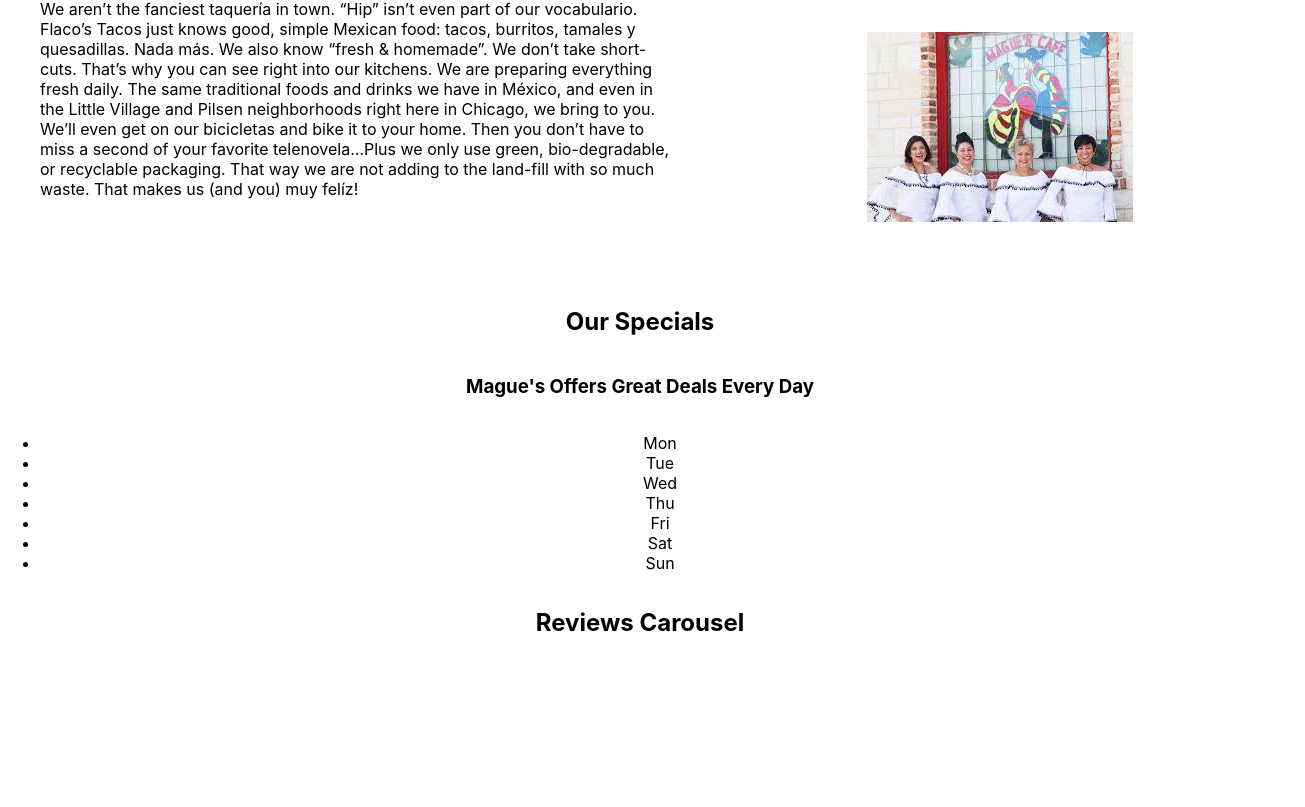
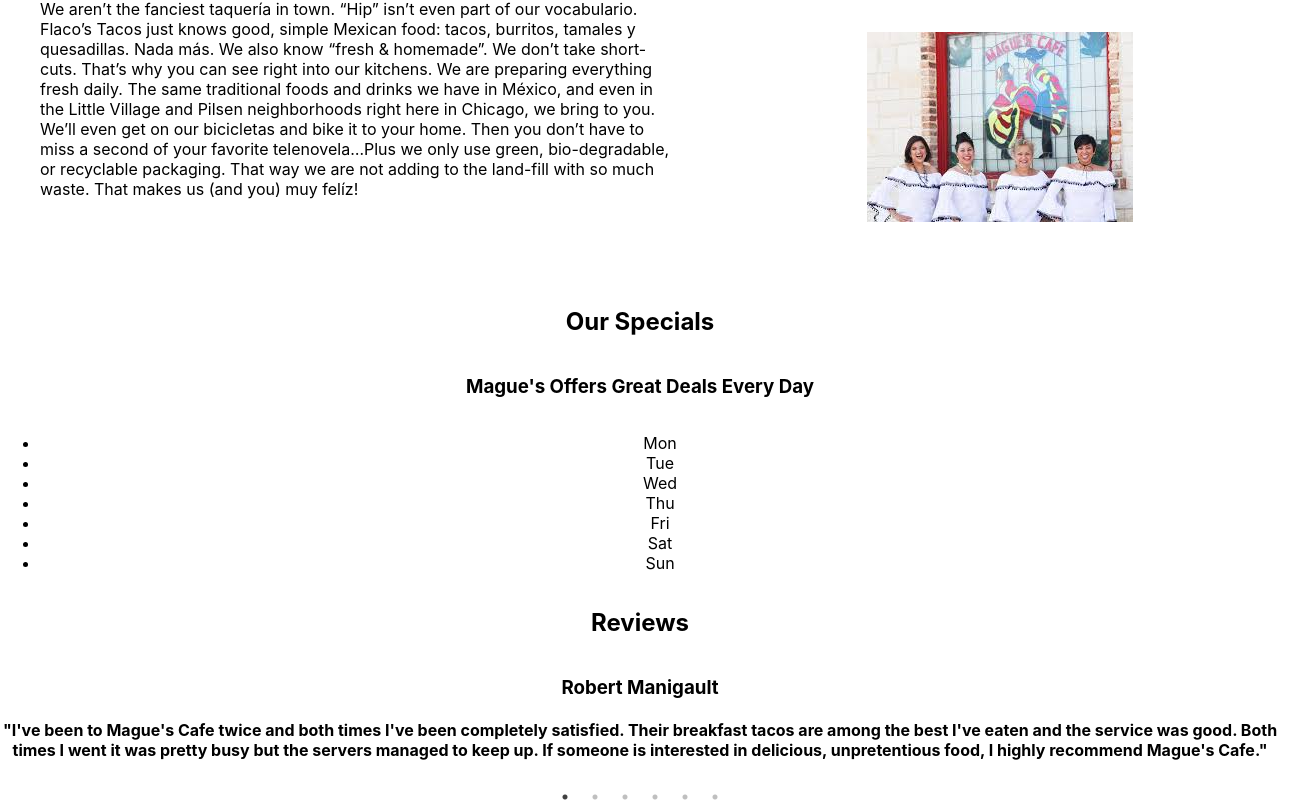
Before and after one commit to KevinRay13/magues-cafe, a React (Create React App) app: page /#/ in a window 1280 px wide. Shown: the part 923-1730 px from the top of the page, 1305 px wide, since content can reach past the window. Before the commit the page ends 1580 px from the top, so only its background shows below. Built offline with nearby package versions, Linux system fonts and the light colour scheme.

Commit message:
Reviews carousel added with content filled out

```diff
--- a/package.json
+++ b/package.json
@@ -7,7 +7,9 @@
     "react": "^16.8.6",
     "react-dom": "^16.8.6",
     "react-router-dom": "^5.0.1",
-    "react-scripts": "3.0.1"
+    "react-scripts": "3.0.1",
+    "react-slick": "^0.24.0",
+    "slick-carousel": "^1.8.1"
   },
   "scripts": {
     "start": "react-scripts start",
--- a/src/components/home/Home.js
+++ b/src/components/home/Home.js
@@ -1,6 +1,7 @@
 import React, { Component } from 'react';
 
 import './home.scss';
+import Reviews from './Reviews';
 
 class Home extends Component {
   render() {
@@ -53,7 +54,9 @@ class Home extends Component {
             </ul>
           </div>
           <div>
-            <h2>Reviews Carousel</h2>
+            <h2>Reviews</h2>
+
+            <Reviews />
           </div>
         </div>
       </div>
--- /dev/null
+++ b/src/components/home/Reviews.js
@@ -0,0 +1,70 @@
+import React from 'react';
+import Slider from 'react-slick';
+import './home.scss';
+
+class Reviews extends React.Component {
+  render() {
+    var settings = {
+      dots: true,
+      infinite: true,
+      speed: 500,
+      slidesToShow: 1,
+      slidesToScroll: 1,
+      swipeToSlide: true,
+      autoplay: true,
+      autoplaySpeed: 7000
+    };
+    return (
+      <Slider {...settings}>
+        <div>
+          <h3>Robert Manigault</h3>
+          <h4>
+            "I've been to Mague's Cafe twice and both times I've been completely
+            satisfied. Their breakfast tacos are among the best I've eaten and
+            the service was good. Both times I went it was pretty busy but the
+            servers managed to keep up. If someone is interested in delicious,
+            unpretentious food, I highly recommend Mague's Cafe."
+          </h4>
+        </div>
+        <div>
+          <h3>Lupina Vela</h3>
+          <h4>
+            "Fast! Delicious! Clean! I really enjoyed and recommend the huevos
+            rancheros."
+          </h4>
+        </div>
+        <div>
+          <h3>Robert Tucker</h3>
+          <h4>
+            "The breakfast is absolutely great from the breakfast tacos to the
+            breakfast plates! I go every Saturday for breakfast and Sunday tacos
+            to go. BEST IN TOWN!"
+          </h4>
+        </div>
+        <div>
+          <h3>Star West</h3>
+          <h4>
+            "Amazing authentic homemade food! Best Mexican food in South Central
+            Texas!!! Must Go Best Food in Boerne!! Or even San Antonio ⭐️ ⭐️
+            ⭐️ ⭐️ ⭐️ ⭐️"
+          </h4>
+        </div>
+        <div>
+          <h3>Lupe Lozano</h3>
+          <h4>
+            "Los huevos rancheros con papas a la mexicana ,frijolitos con
+            chorizo y sus tortillas echas a mano son deliciosos 😋🙋🏽"
+          </h4>
+        </div>
+        <div>
+          <h3>Sherri Yates</h3>
+          <h4>
+            "if you haven't had their shrimp cocktail, you haven't lived. Best
+            ever. Just had one and so good. Fish is good too"
+          </h4>
+        </div>
+      </Slider>
+    );
+  }
+}
+export default Reviews;
--- a/src/components/home/home.scss
+++ b/src/components/home/home.scss
@@ -1,3 +1,6 @@
+@import '~slick-carousel/slick/slick.css';
+@import '~slick-carousel/slick/slick-theme.css';
+
 .home-page {
   height: 100vh;
   width: 100vw;
```
Also changed, not shown: 1 other file (tests, documents, lock files or other folders).
